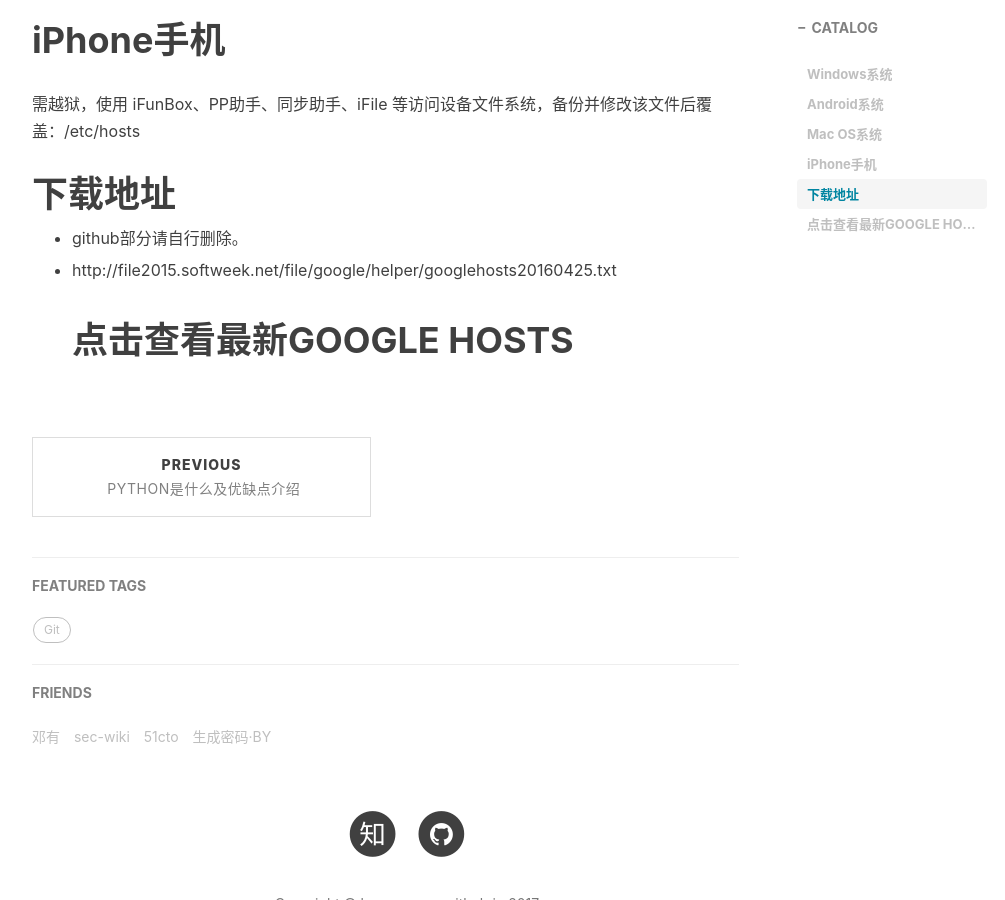
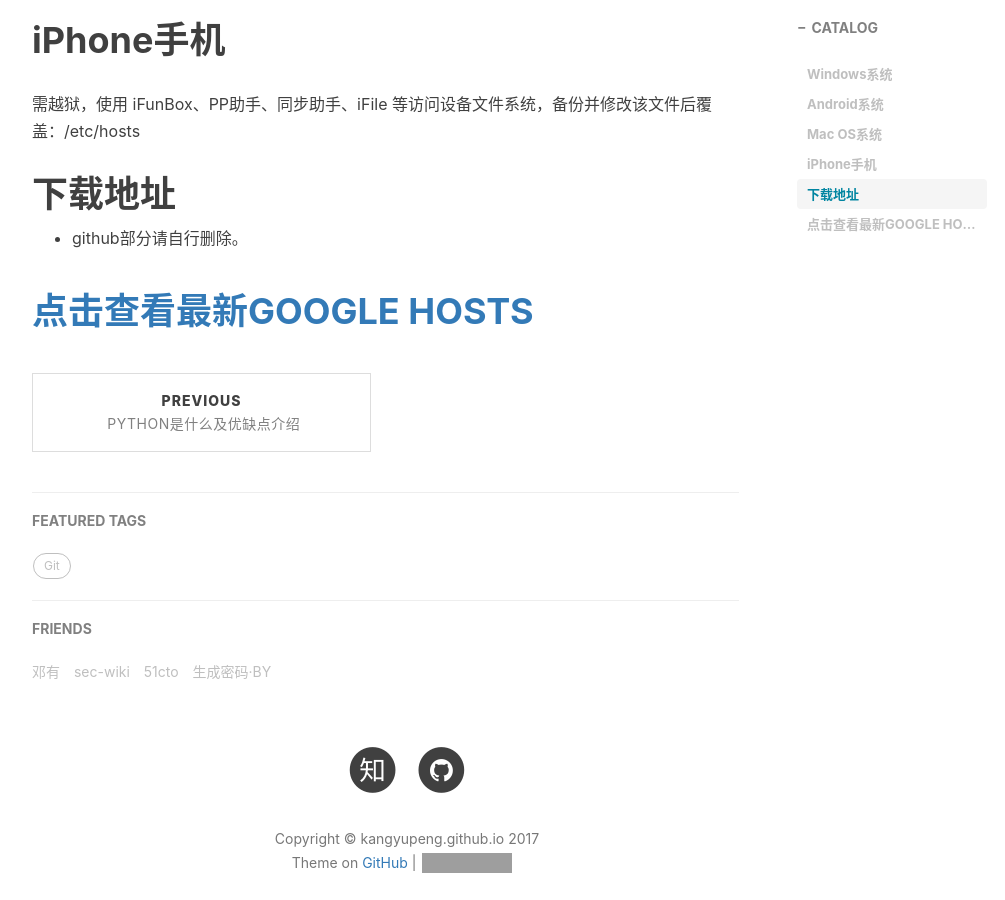
Before and after one commit to kangyupeng/kangyupeng.github.io, a Jekyll site: the page built from _posts/2017-06-03-每日最新Google hosts.md, in a window 1280 px wide and 900 px high, scrolled down 986 px. Shown: the whole window, without its empty margins (233-1238 px from the left). Built offline with Jekyll 4.4.1, drawn with Linux system fonts in a browser that asks for light colours; nearby versions of some CDN libraries; comment, search, counter and statistics services are not loaded; grey boxes are pictures that could not be loaded.

Commit message:
Update 2017-06-03-每日最新Google hosts.md

```diff
--- a/_posts/2017-06-03-每日最新Google hosts.md
+++ b/_posts/2017-06-03-每日最新Google hosts.md
@@ -25,5 +25,4 @@ host位置为：/private/etc/hosts
 # 下载地址
 * github部分请自行删除。
 
-* http://file2015.softweek.net/file/google/helper/googlehosts20160425.txt
-# 点击查看最新GOOGLE HOSTS
+# [点击查看最新GOOGLE HOSTS](http://file2015.softweek.net/file/google/helper/googlehosts20160425.txt)
```
